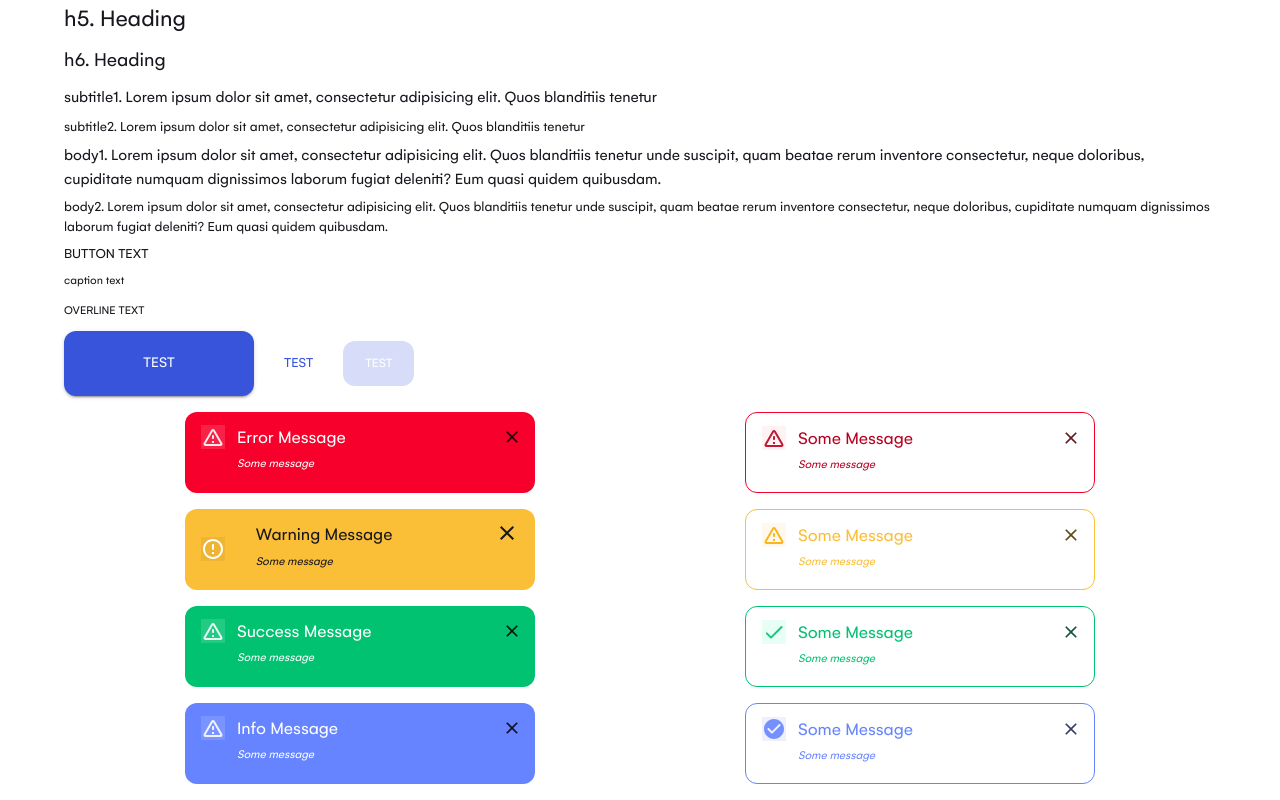
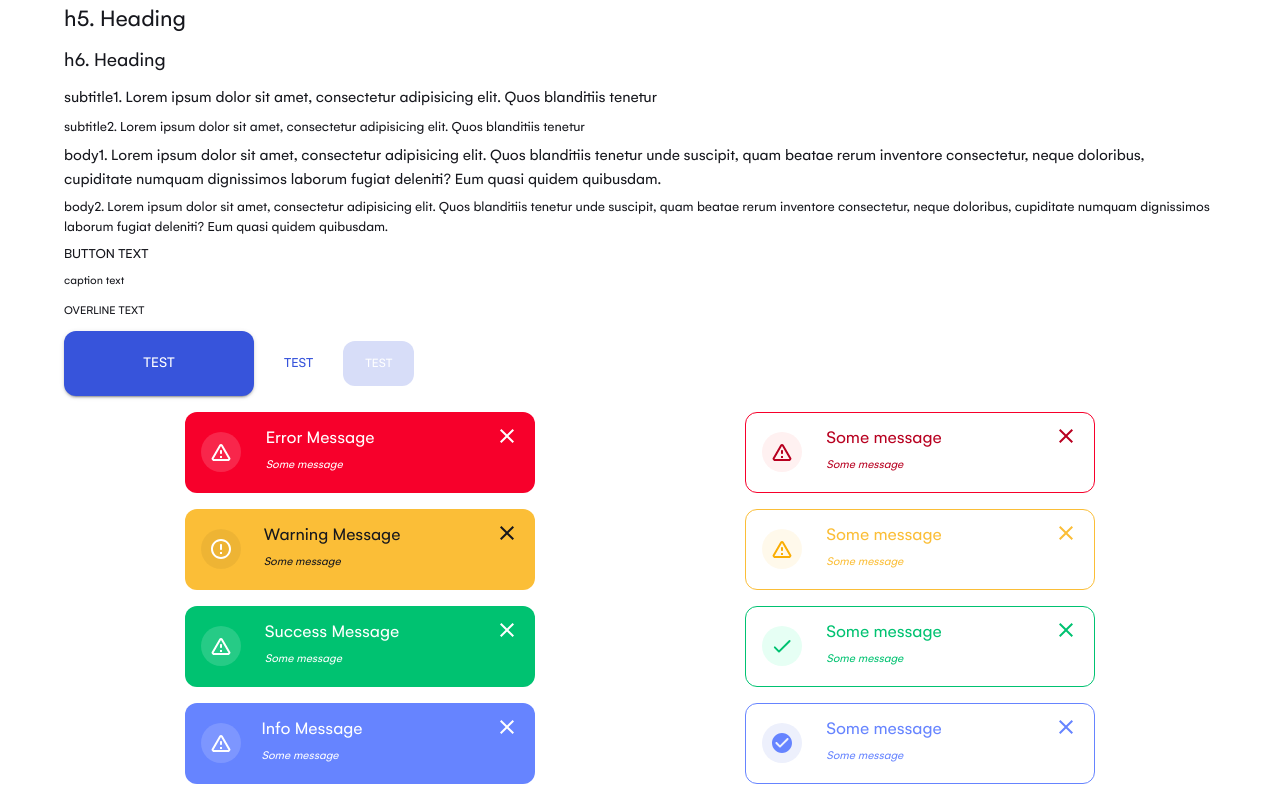
Before and after one commit to SkillBrain-com/pluto-internship, a React (Create React App) app: page /test in a window 1280 px wide. Shown: the part 362-1162 px from the top of the page. Built offline with nearby package versions, Linux system fonts and the light colour scheme.

Commit message:
style done

```diff
--- a/src/components/shared/alert/Alert.jsx
+++ b/src/components/shared/alert/Alert.jsx
@@ -1,10 +1,11 @@
-import { Alert, Box, Stack, AlertTitle } from "@mui/material";
+import { Box, Stack, AlertTitle } from "@mui/material";
 import DoneRoundedIcon from "@mui/icons-material/DoneRounded";
 import CheckCircleRoundedIcon from "@mui/icons-material/CheckCircleRounded";
 import ErrorOutlineRoundedIcon from "@mui/icons-material/ErrorOutlineRounded";
 import WarningAmberRoundedIcon from "@mui/icons-material/WarningAmberRounded";
 import CloseOutlinedIcon from "@mui/icons-material/CloseOutlined";
 import React from "react";
+import { styled } from "@mui/material/styles";
 
 const MuiAlert = () => {
   return (
@@ -18,28 +19,33 @@ const MuiAlert = () => {
       }}
     >
       <Stack spacing={2}>
-        <Alert
+        <Stack
           sx={{
             display: "flex",
             flexDirection: "row",
             justifyContent: "space-between",
-            alignItems: "flex-start",
+            alignItems: "center",
             width: 350,
             height: 81,
             background: "#F7002B",
             borderRadius: "12px",
           }}
-          variant="filled"
-          icon={
+        >
           <WarningAmberRoundedIcon
             sx={{
+              width: 40,
+              height: 40,
               background: "rgba(255, 255, 255, 0.15)",
               color: "#FFFFFF",
+              display: "inline-flex",
+              alignItems: "center",
+              justifyContent: "center",
+              borderRadius: "50%",
+              marginLeft: 2,
+              padding: 1,
             }}
           />
-          }
-          onClose={{}}
-        >
+          <Stack sx={{ marginRight: 12 }}>
             <AlertTitle
               sx={{
                 fontWeight: 500,
@@ -59,7 +65,16 @@ const MuiAlert = () => {
             >
               Some message
             </AlertTitle>
-        </Alert>
+          </Stack>
+          <CloseOutlinedIcon
+            sx={{
+              color: "#FFFFFF",
+              marginRight: 2,
+              marginBottom: 4,
+            }}
+          />
+        </Stack>
+
         <Stack
           sx={{
             display: "flex",
@@ -74,9 +89,16 @@ const MuiAlert = () => {
         >
           <ErrorOutlineRoundedIcon
             sx={{
+              width: 40,
+              height: 40,
               background: "#0000000D 5%",
               color: "#FFFFFF",
+              display: "inline-flex",
+              alignItems: "center",
+              justifyContent: "center",
+              borderRadius: "50%",
               marginLeft: 2,
+              padding: 1,
             }}
           />
           <Stack sx={{ marginRight: 9 }}>
@@ -104,31 +126,38 @@ const MuiAlert = () => {
             sx={{
               marginRight: 2,
               marginBottom: 4,
+              color: "#16171D",
             }}
           />
         </Stack>
-        <Alert
+
+        <Stack
           sx={{
             display: "flex",
             flexDirection: "row",
             justifyContent: "space-between",
-            alignItems: "flex-start",
+            alignItems: "center",
             width: 350,
             height: 81,
             background: "#00C271",
             borderRadius: "12px",
           }}
-          variant="filled"
-          icon={
+        >
           <WarningAmberRoundedIcon
             sx={{
+              width: 40,
+              height: 40,
               background: "#FFFFFF26 15%",
               color: "#FFFFFF",
+              display: "inline-flex",
+              alignItems: "center",
+              justifyContent: "center",
+              borderRadius: "50%",
+              marginLeft: 2,
+              padding: 1,
             }}
           />
-          }
-          onClose={{}}
-        >
+          <Stack sx={{ marginRight: 9 }}>
             <AlertTitle
               sx={{
                 fontWeight: 500,
@@ -148,29 +177,43 @@ const MuiAlert = () => {
             >
               Some message
             </AlertTitle>
-        </Alert>
-        <Alert
+          </Stack>
+          <CloseOutlinedIcon
+            sx={{
+              marginRight: 2,
+              marginBottom: 4,
+              color: "#FFFFFF",
+            }}
+          />
+        </Stack>
+
+        <Stack
           sx={{
             display: "flex",
             flexDirection: "row",
             justifyContent: "space-between",
-            alignItems: "flex-start",
+            alignItems: "center",
             width: 350,
             height: 81,
             background: "#6684FF",
             borderRadius: "12px",
           }}
-          variant="filled"
-          icon={
+        >
           <WarningAmberRoundedIcon
             sx={{
+              width: 40,
+              height: 40,
               background: "#FFFFFF26 15%",
               color: "#FFFFFF",
+              display: "inline-flex",
+              alignItems: "center",
+              justifyContent: "center",
+              borderRadius: "50%",
+              marginLeft: 2,
+              padding: 1,
             }}
           />
-          }
-          onClose={{}}
-        >
+          <Stack sx={{ marginRight: 14 }}>
             <AlertTitle
               sx={{
                 fontWeight: 500,
@@ -190,33 +233,45 @@ const MuiAlert = () => {
             >
               Some message
             </AlertTitle>
-        </Alert>
+          </Stack>
+          <CloseOutlinedIcon
+            sx={{
+              marginRight: 2,
+              marginBottom: 4,
+              color: "#FFFFFF",
+            }}
+          />
+        </Stack>
       </Stack>
       <Stack spacing={2}>
-        <Alert
+        <Stack
           sx={{
             display: "flex",
             flexDirection: "row",
             justifyContent: "space-between",
-            alignItems: "flex-start",
+            alignItems: "center",
             width: 350,
             height: 81,
             border: 1.6,
             borderRadius: "12px",
             borderColor: "#F7002B",
           }}
-          variant="outlined"
-          severity="error"
-          icon={
+        >
           <WarningAmberRoundedIcon
             sx={{
+              width: 40,
+              height: 40,
               background: "#FB151A0F 6%",
               color: "#B80020",
+              display: "inline-flex",
+              alignItems: "center",
+              justifyContent: "center",
+              borderRadius: "50%",
+              marginLeft: 2,
+              padding: 1,
             }}
           />
-          }
-          onClose={{}}
-        >
+          <Stack sx={{ marginRight: 11 }}>
             <AlertTitle
               sx={{
                 fontWeight: 500,
@@ -224,7 +279,7 @@ const MuiAlert = () => {
                 color: "#B80020",
               }}
             >
-            Some Message
+              Some message
             </AlertTitle>
             <AlertTitle
               sx={{
@@ -236,31 +291,43 @@ const MuiAlert = () => {
             >
               Some message
             </AlertTitle>
-        </Alert>
-        <Alert
+          </Stack>
+          <CloseOutlinedIcon
+            sx={{
+              marginRight: 2,
+              marginBottom: 4,
+              color: "#B80020",
+            }}
+          />
+        </Stack>
+        <Stack
           sx={{
             display: "flex",
             flexDirection: "row",
             justifyContent: "space-between",
-            alignItems: "flex-start",
+            alignItems: "center",
             width: 350,
             height: 81,
             border: 1.6,
             borderRadius: "12px",
             borderColor: "#FBBE37",
           }}
-          variant="outlined"
-          severity="warning"
-          icon={
+        >
           <WarningAmberRoundedIcon
             sx={{
+              width: 40,
+              height: 40,
               background: "#FAAE0514 8%",
               color: "#FAAE05",
+              display: "inline-flex",
+              alignItems: "center",
+              justifyContent: "center",
+              borderRadius: "50%",
+              marginLeft: 2,
+              padding: 1,
             }}
           />
-          }
-          onClose={{}}
-        >
+          <Stack sx={{ marginRight: 11 }}>
             <AlertTitle
               sx={{
                 fontWeight: 500,
@@ -268,7 +335,7 @@ const MuiAlert = () => {
                 color: "#FBBE37",
               }}
             >
-            Some Message
+              Some message
             </AlertTitle>
             <AlertTitle
               sx={{
@@ -280,31 +347,43 @@ const MuiAlert = () => {
             >
               Some message
             </AlertTitle>
-        </Alert>
-        <Alert
+          </Stack>
+          <CloseOutlinedIcon
+            sx={{
+              marginRight: 2,
+              marginBottom: 4,
+              color: "#FBBE37",
+            }}
+          />
+        </Stack>
+        <Stack
           sx={{
             display: "flex",
             flexDirection: "row",
             justifyContent: "space-between",
-            alignItems: "flex-start",
+            alignItems: "center",
             width: 350,
             height: 81,
             border: 1.6,
             borderRadius: "12px",
             borderColor: "#00C271",
           }}
-          variant="outlined"
-          severity="success"
-          icon={
+        >
           <DoneRoundedIcon
             sx={{
+              width: 40,
+              height: 40,
               background: "#E6FFF4",
               color: "#00C271",
+              display: "inline-flex",
+              alignItems: "center",
+              justifyContent: "center",
+              borderRadius: "50%",
+              marginLeft: 2,
+              padding: 1,
             }}
           />
-          }
-          onClose={{}}
-        >
+          <Stack sx={{ marginRight: 11 }}>
             <AlertTitle
               sx={{
                 fontWeight: 500,
@@ -312,7 +391,7 @@ const MuiAlert = () => {
                 color: "#00C271",
               }}
             >
-            Some Message
+              Some message
             </AlertTitle>
             <AlertTitle
               sx={{
@@ -324,31 +403,43 @@ const MuiAlert = () => {
             >
               Some message
             </AlertTitle>
-        </Alert>
-        <Alert
+          </Stack>
+          <CloseOutlinedIcon
+            sx={{
+              marginRight: 2,
+              marginBottom: 4,
+              color: "#00C271",
+            }}
+          />
+        </Stack>
+        <Stack
           sx={{
             display: "flex",
             flexDirection: "row",
             justifyContent: "space-between",
-            alignItems: "flex-start",
+            alignItems: "center",
             width: 350,
             height: 81,
             border: 1.6,
             borderRadius: "12px",
             borderColor: "#6684FF",
           }}
-          variant="outlined"
-          severity="info"
-          icon={
+        >
           <CheckCircleRoundedIcon
             sx={{
+              width: 40,
+              height: 40,
               background: "#EDF0FC",
               color: "#6684FF",
+              display: "inline-flex",
+              alignItems: "center",
+              justifyContent: "center",
+              borderRadius: "50%",
+              marginLeft: 2,
+              padding: 1,
             }}
           />
-          }
-          onClose={{}}
-        >
+          <Stack sx={{ marginRight: 11 }}>
             <AlertTitle
               sx={{
                 fontWeight: 500,
@@ -356,7 +447,7 @@ const MuiAlert = () => {
                 color: "#6684FF",
               }}
             >
-            Some Message
+              Some message
             </AlertTitle>
             <AlertTitle
               sx={{
@@ -368,7 +459,15 @@ const MuiAlert = () => {
             >
               Some message
             </AlertTitle>
-        </Alert>
+          </Stack>
+          <CloseOutlinedIcon
+            sx={{
+              marginRight: 2,
+              marginBottom: 4,
+              color: "#6684FF",
+            }}
+          />
+        </Stack>
       </Stack>
     </Box>
   );
```
Lines whose indentation alone changed are shown as unchanged.
